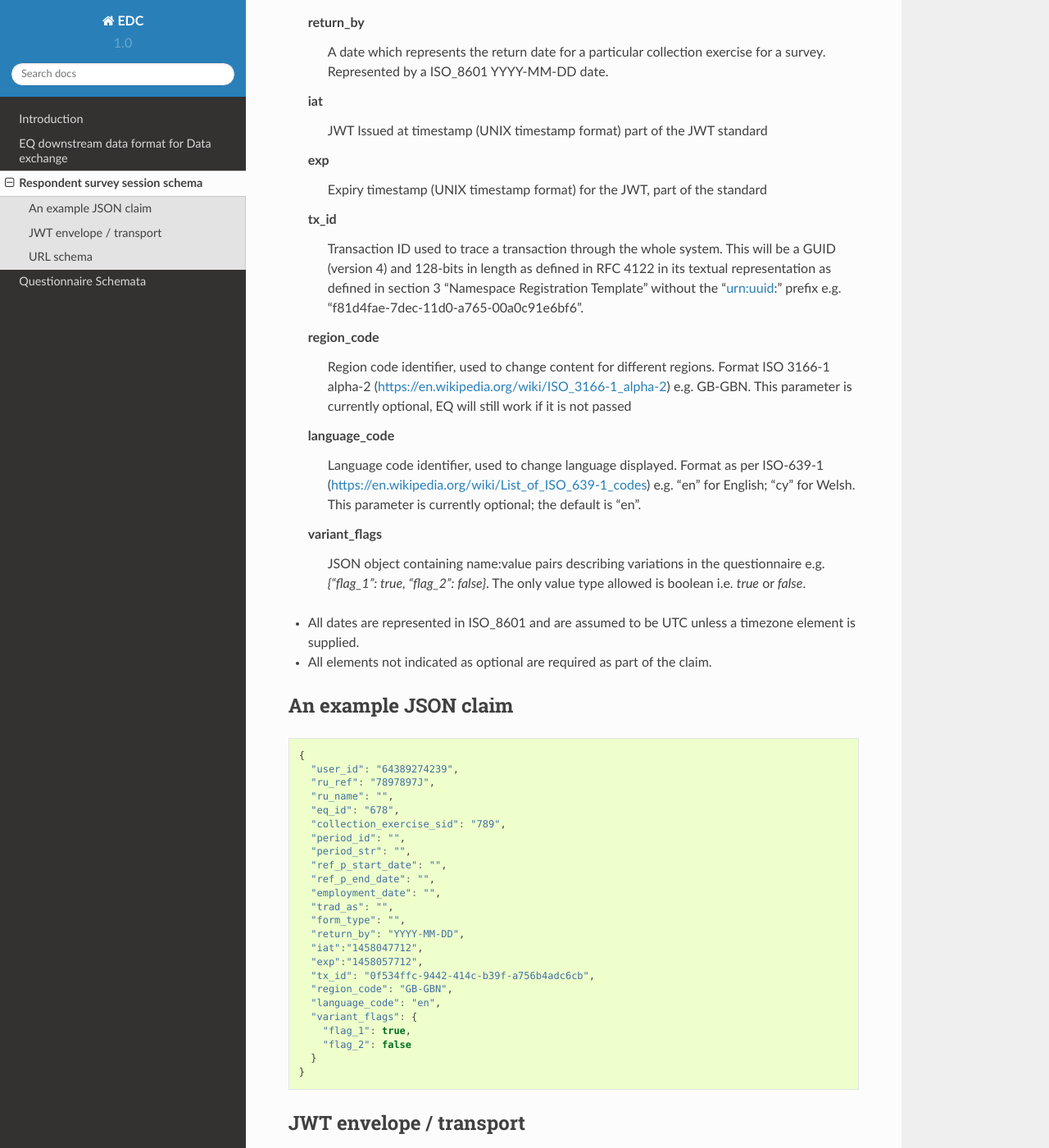
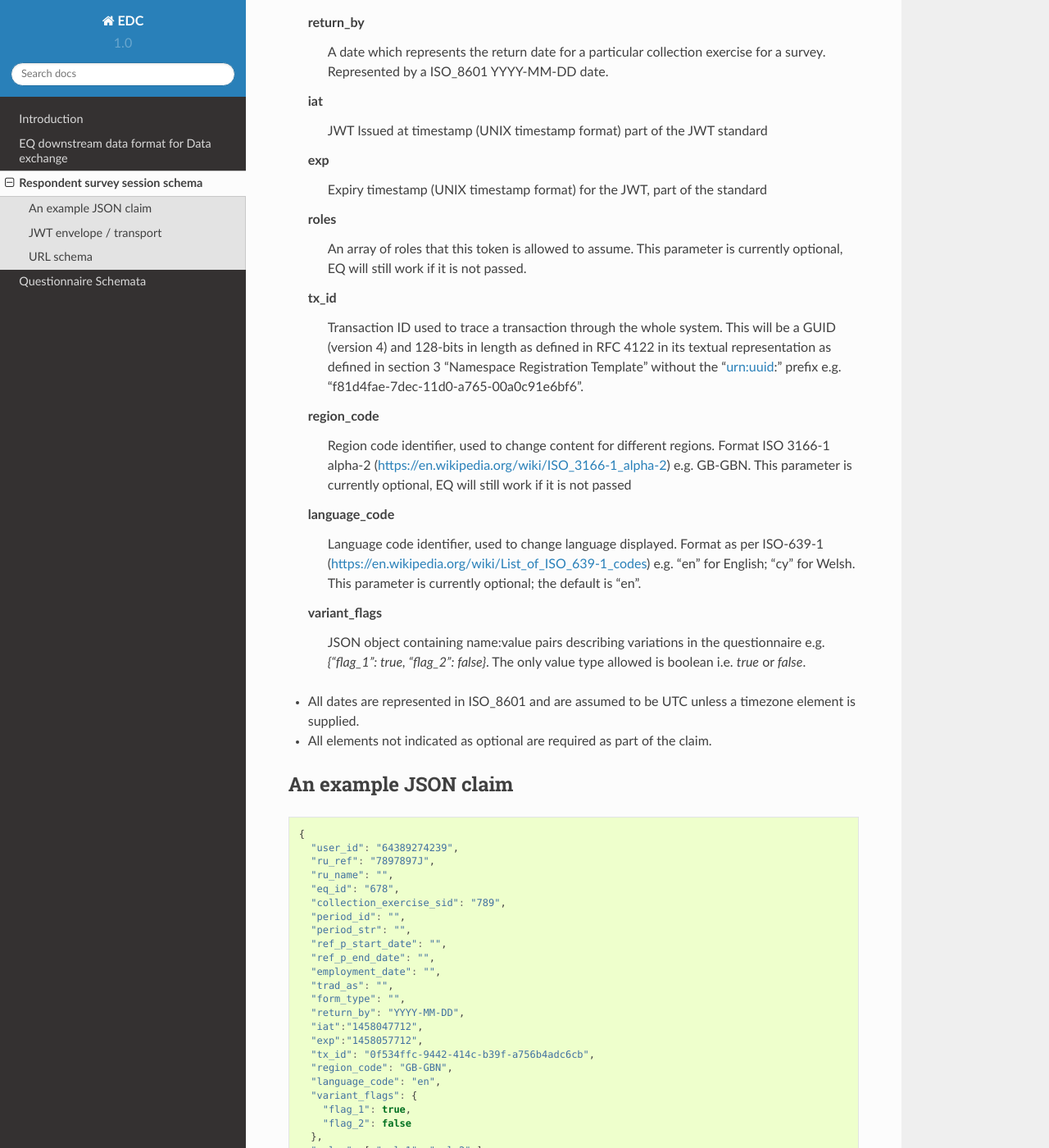
Before and after one commit to ONSdigital/ons-schema-definitions, a Sphinx documentation site: the page built from docs/rm-eq.rst, in a window 1280 px wide and 1400 px high, scrolled down 1183 px. Shown: the whole window at 82% size. Built offline with Sphinx 7.4.7 and the Read the Docs theme 2.0.0, drawn with Linux system fonts in a browser that asks for light colours.

Commit message:
Add roles claim to rm-eq claims

```diff
--- a/docs/rm-eq.rst
+++ b/docs/rm-eq.rst
@@ -38,6 +38,8 @@ Schema definition
     JWT Issued at timestamp (UNIX timestamp format) part of the JWT standard
   exp
     Expiry timestamp (UNIX timestamp format) for the JWT, part of the standard
+  roles
+    An array of roles that this token is allowed to assume. This parameter is currently optional, EQ will still work if it is not passed.
   tx_id
     Transaction ID used to trace a transaction through the whole system. This will be a GUID (version 4) and 128-bits in length as defined in RFC 4122 in its textual representation as defined in section 3 "Namespace Registration Template" without the "urn:uuid:" prefix e.g. "f81d4fae-7dec-11d0-a765-00a0c91e6bf6".
   region_code
@@ -79,7 +81,8 @@ An example JSON claim
     "variant_flags": {
       "flag_1": true,
       "flag_2": false
-    }
+    },
+    "roles": [ "role1", "role2" ]
   }
 
 
```
